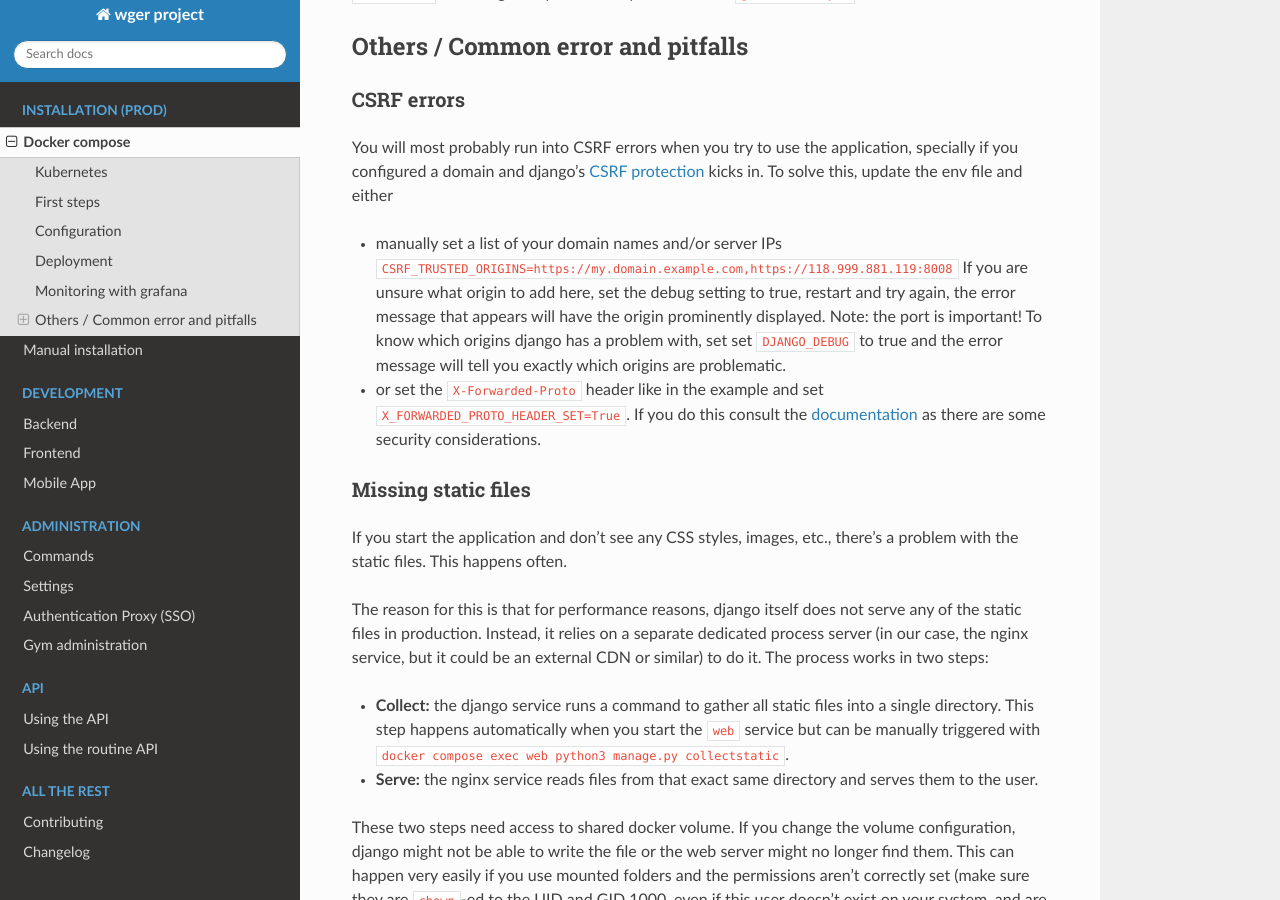
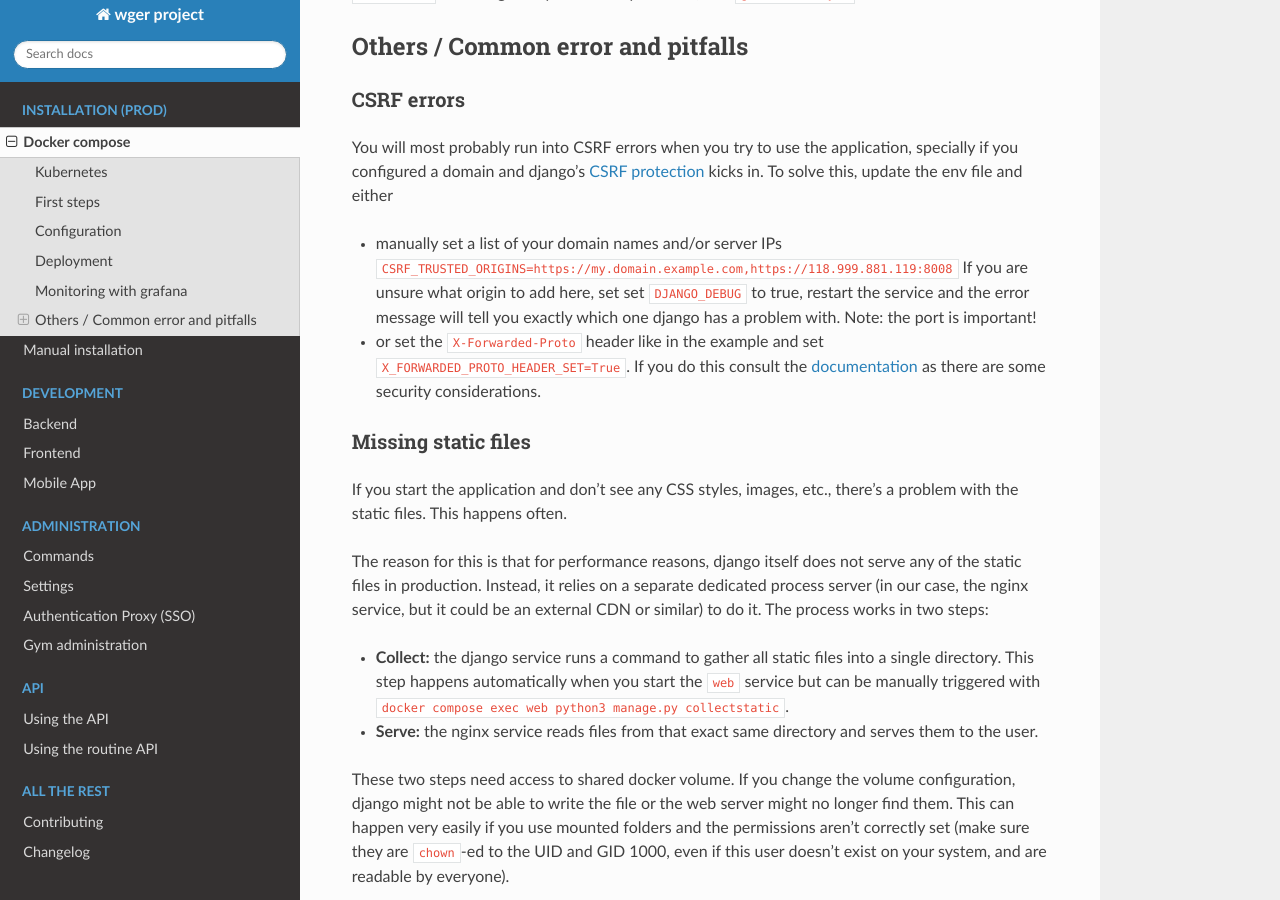
Before and after one commit to wger-project/docs, a Sphinx documentation site: the page built from docs/production/docker.rst, in a window 1280 px wide and 900 px high, scrolled down 3804 px. Built offline with Sphinx 7.4.7 and the Read the Docs theme 3.1.0, drawn with Linux system fonts in a browser that asks for light colours.

Commit message:
Remove duplicated sentences

```diff
--- a/docs/production/docker.rst
+++ b/docs/production/docker.rst
@@ -199,11 +199,9 @@ To solve this, update the env file and either
 
 * manually set a list of your domain names and/or server IPs
   ``CSRF_TRUSTED_ORIGINS=https://my.domain.example.com,https://118.999.881.119:8008``
-  If you are unsure what origin to add here, set the debug setting to true, restart
-  and try again, the error message that appears will have the origin prominently
-  displayed. Note: the port is important!
-  To know which origins django has a problem with, set set ``DJANGO_DEBUG`` to true
-  and the error message will tell you exactly which origins are problematic.
+  If you are unsure what origin to add here, set set ``DJANGO_DEBUG`` to true,
+  restart the service and the error message will tell you exactly which one
+  django has a problem with. Note: the port is important!
 * or set the ``X-Forwarded-Proto`` header like in the example and set
   ``X_FORWARDED_PROTO_HEADER_SET=True``. If you do this consult the
   `documentation <https://docs.djangoproject.com/en/4.1/ref/settings/#secure-proxy-ssl-header>`_
```
